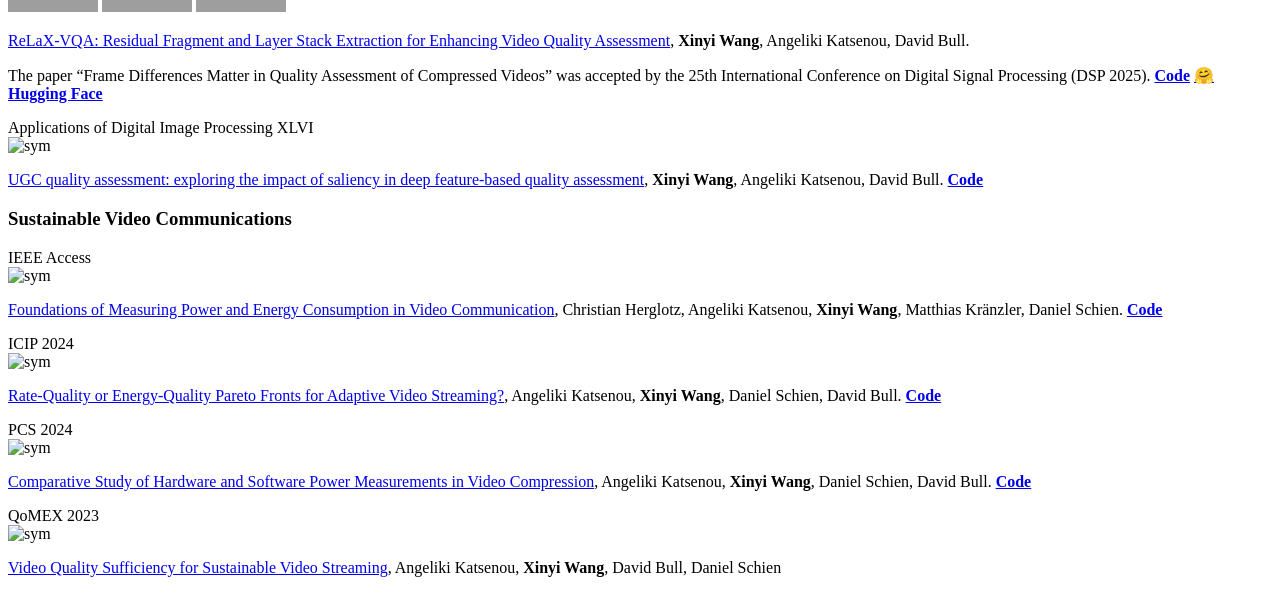
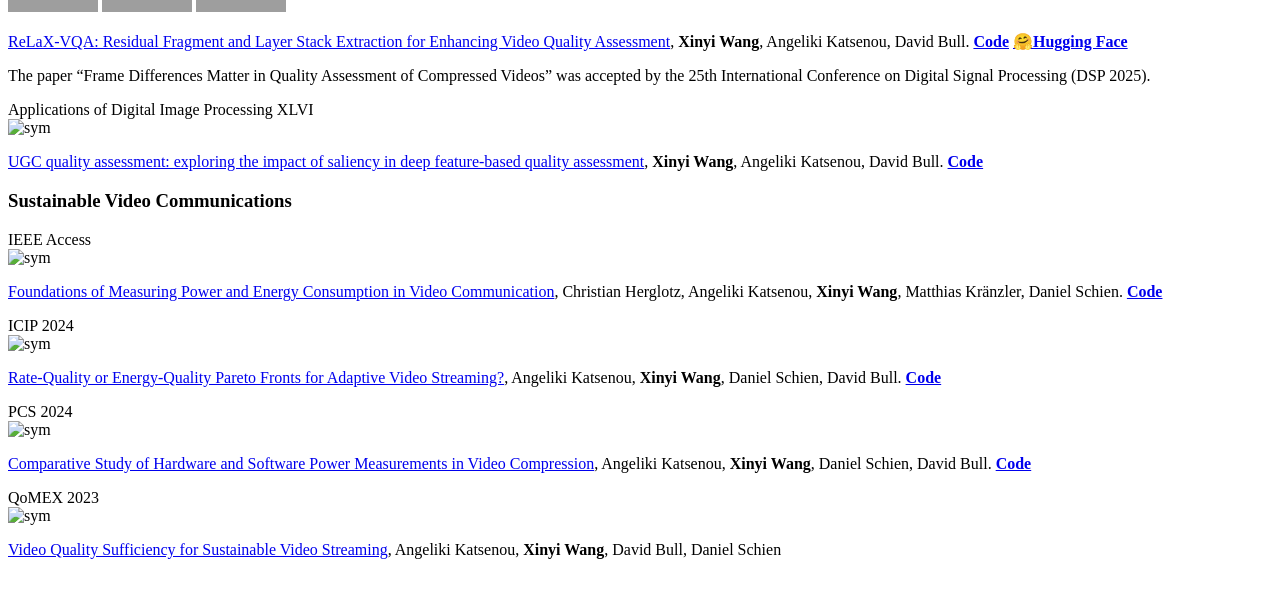
Before and after one commit to xinyiW915/xinyiW915.github.io, a Jekyll site: the page built from _pages/includes/pub.md, in a window 1280 px wide and 900 px high, scrolled down 1146 px, cut to the strip 307-900 px from the top of the window. Built offline with Jekyll 4.4.1, drawn with Linux system fonts in a browser that asks for light colours; our own code applies the rules of GitHub Pages for plain Markdown files; grey boxes are pictures that could not be loaded.

Commit message:
Update pub.md

```diff
--- a/_pages/includes/pub.md
+++ b/_pages/includes/pub.md
@@ -8,9 +8,9 @@
 [![PWC](https://img.shields.io/endpoint.svg?url=https://paperswithcode.com/badge/relax-vqa-residual-fragment-and-layer-stack/video-quality-assessment-on-youtube-ugc)](https://paperswithcode.com/sota/video-quality-assessment-on-youtube-ugc?p=relax-vqa-residual-fragment-and-layer-stack)
 [![PWC](https://img.shields.io/endpoint.svg?url=https://paperswithcode.com/badge/relax-vqa-residual-fragment-and-layer-stack/video-quality-assessment-on-konvid-1k)](https://paperswithcode.com/sota/video-quality-assessment-on-konvid-1k?p=relax-vqa-residual-fragment-and-layer-stack)
 
-[ReLaX-VQA: Residual Fragment and Layer Stack Extraction for Enhancing Video Quality Assessment](https://arxiv.org/abs/2407.11496), **Xinyi Wang**, Angeliki Katsenou, David Bull.
+[ReLaX-VQA: Residual Fragment and Layer Stack Extraction for Enhancing Video Quality Assessment](https://arxiv.org/abs/2407.11496), **Xinyi Wang**, Angeliki Katsenou, David Bull. [**Code**](https://github.com/xinyiW915/ReLaX-VQA) [**🤗Hugging Face**](https://huggingface.co/papers/2407.11496)
 
-The paper “Frame Differences Matter in Quality Assessment of Compressed Videos” was accepted by the 25th International Conference on Digital Signal Processing (DSP 2025). [**Code**](https://github.com/xinyiW915/ReLaX-VQA) [**🤗Hugging Face**](https://huggingface.co/papers/2407.11496)
+The paper “Frame Differences Matter in Quality Assessment of Compressed Videos” was accepted by the 25th International Conference on Digital Signal Processing (DSP 2025).
 </div>
 </div>
 
```
